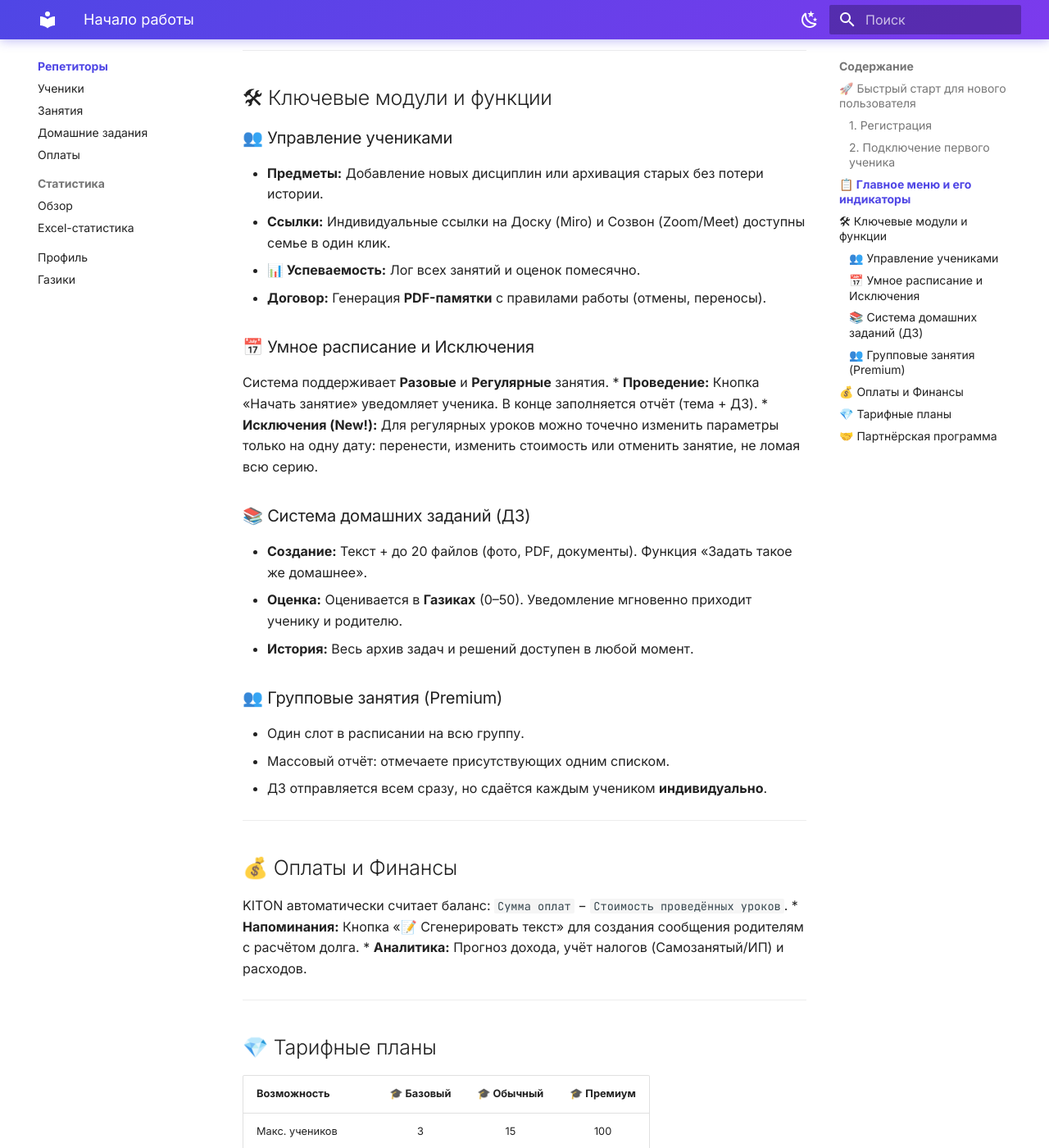
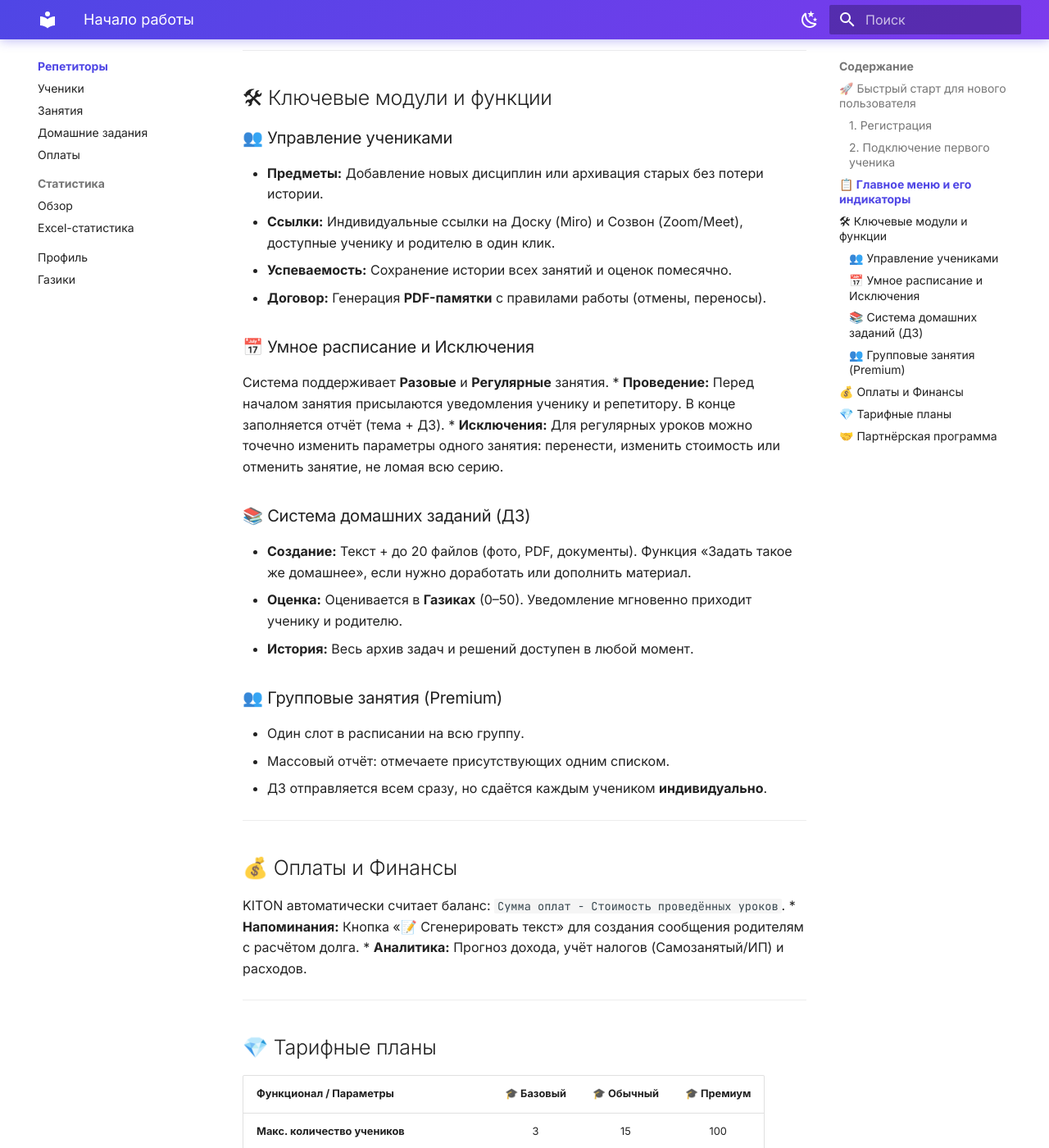
Before and after one commit to Skand21/kiton-guides, an MkDocs documentation site: the page built from docs/Tutor/README.md, in a window 1280 px wide and 1400 px high, scrolled down 1515 px. Shown: the whole window at 82% size. Built offline with MkDocs 1.6.1 and Material for MkDocs 9.7.7, drawn with Linux system fonts in a browser that asks for light colours; some of the changed text lies outside the part shown.

Commit message:
tutor/readme minor changes

```diff
--- a/docs/Tutor/README.md
+++ b/docs/Tutor/README.md
@@ -37,17 +37,17 @@
 
 ### 👥 Управление учениками
 * **Предметы:** Добавление новых дисциплин или архивация старых без потери истории.
-* **Ссылки:** Индивидуальные ссылки на Доску (Miro) и Созвон (Zoom/Meet) доступны семье в один клик.
-* **📊 Успеваемость:** Лог всех занятий и оценок помесячно.
+* **Ссылки:** Индивидуальные ссылки на Доску (Miro) и Созвон (Zoom/Meet), доступные ученику и родителю в один клик.
+* **Успеваемость:** Сохранение истории всех занятий и оценок помесячно.
 * **Договор:** Генерация **PDF-памятки** с правилами работы (отмены, переносы).
 
 ### 📅 Умное расписание и Исключения
 Система поддерживает **Разовые** и **Регулярные** занятия.
-* **Проведение:** Кнопка «Начать занятие» уведомляет ученика. В конце заполняется отчёт (тема + ДЗ).
-* **Исключения (New!):** Для регулярных уроков можно точечно изменить параметры только на одну дату: перенести, изменить стоимость или отменить занятие, не ломая всю серию.
+* **Проведение:** Перед началом занятия присылаются уведомления ученику и репетитору. В конце заполняется отчёт (тема + ДЗ).
+* **Исключения:** Для регулярных уроков можно точечно изменить параметры одного занятия: перенести, изменить стоимость или отменить занятие, не ломая всю серию.
 
 ### 📚 Система домашних заданий (ДЗ)
-* **Создание:** Текст + до 20 файлов (фото, PDF, документы). Функция «Задать такое же домашнее».
+* **Создание:** Текст + до 20 файлов (фото, PDF, документы). Функция «Задать такое же домашнее», если нужно доработать или дополнить материал.
 * **Оценка:** Оценивается в **Газиках** (0–50). Уведомление мгновенно приходит ученику и родителю.
 * **История:** Весь архив задач и решений доступен в любой момент.
 
@@ -59,7 +59,7 @@
 ---
 
 ## 💰 Оплаты и Финансы
-KITON автоматически считает баланс: `Сумма оплат` − `Стоимость проведённых уроков`.
+KITON автоматически считает баланс: `Сумма оплат − Стоимость проведённых уроков`.
 * **Напоминания:** Кнопка «📝 Сгенерировать текст» для создания сообщения родителям с расчётом долга.
 * **Аналитика:** Прогноз дохода, учёт налогов (Самозанятый/ИП) и расходов.
 
@@ -67,15 +67,20 @@
 
 ## 💎 Тарифные планы
 
-| Возможность | 🎓 Базовый | 🎓 Обычный | 🎓 Премиум |
+| Функционал / Параметры | 🎓 Базовый | 🎓 Обычный | 🎓 Премиум |
 | :--- | :---: | :---: | :---: |
-| Макс. учеников | 3 | 15 | 100 |
-| Уведомления | ✅ | ✅ | ✅ |
-| Геймификация | ✅ | ✅ | ✅ |
-| Файлы в ДЗ | ❌ | ✅ | ✅ |
-| Экспорт в XLSX | ❌ | ✅ | ✅ |
-| Групповые занятия | ❌ | ❌ | ✅ |
-| **Стоимость (12 мес.)** | **Бесплатно** | **820 ₽** | **3300 ₽** |
+| **Макс. количество учеников** | 3 | 15 | 100 |
+| **Синхронизация расписания и отчётности** | ✅ | ✅ | ✅ |
+| **Организация расписания** | ✅ | ✅ | ✅ |
+| **Система уведомлений** | ✅ | ✅ | ✅ |
+| **База знаний** | ✅ | ✅ | ✅ |
+| **Балльная система (Газики)** | ✅ | ✅ | ✅ |
+| **История действий репетитора** | ✅ | ✅ | ✅ |
+| **Статистика по ученикам** | ❌ | ✅ | ✅ |
+| **Экспорт данных в XLSX** | ❌ | ✅ | ✅ |
+| **Домашнее задание файлом** | ❌ | ✅ | ✅ |
+| **Групповые занятия** | ❌ | ❌ | ✅ |
+| **Стоимость (за 12 месяцев)** | **Бесплатно** | **820₽** | **3300₽** |
 
 ---
 
```
Also changed, not shown: other parts of docs/Tutor/README.md (+1 -1 lines).
